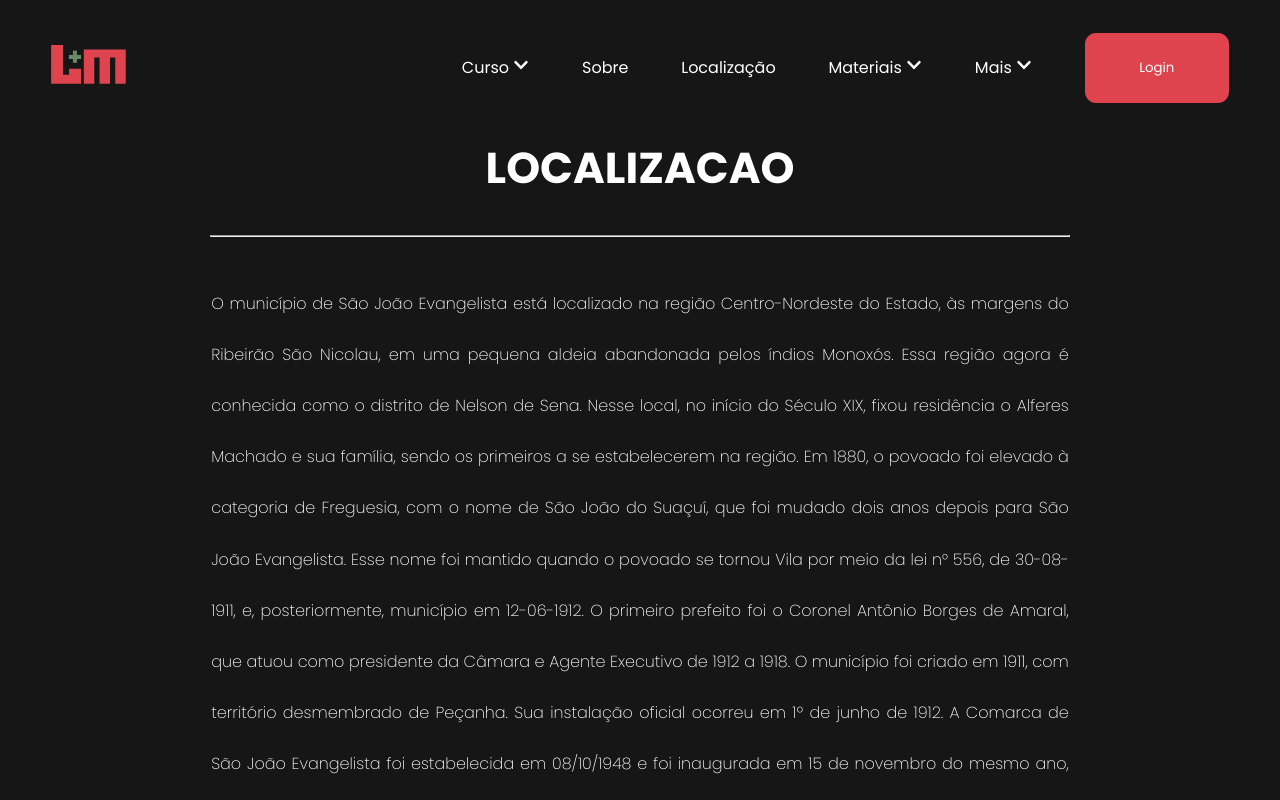
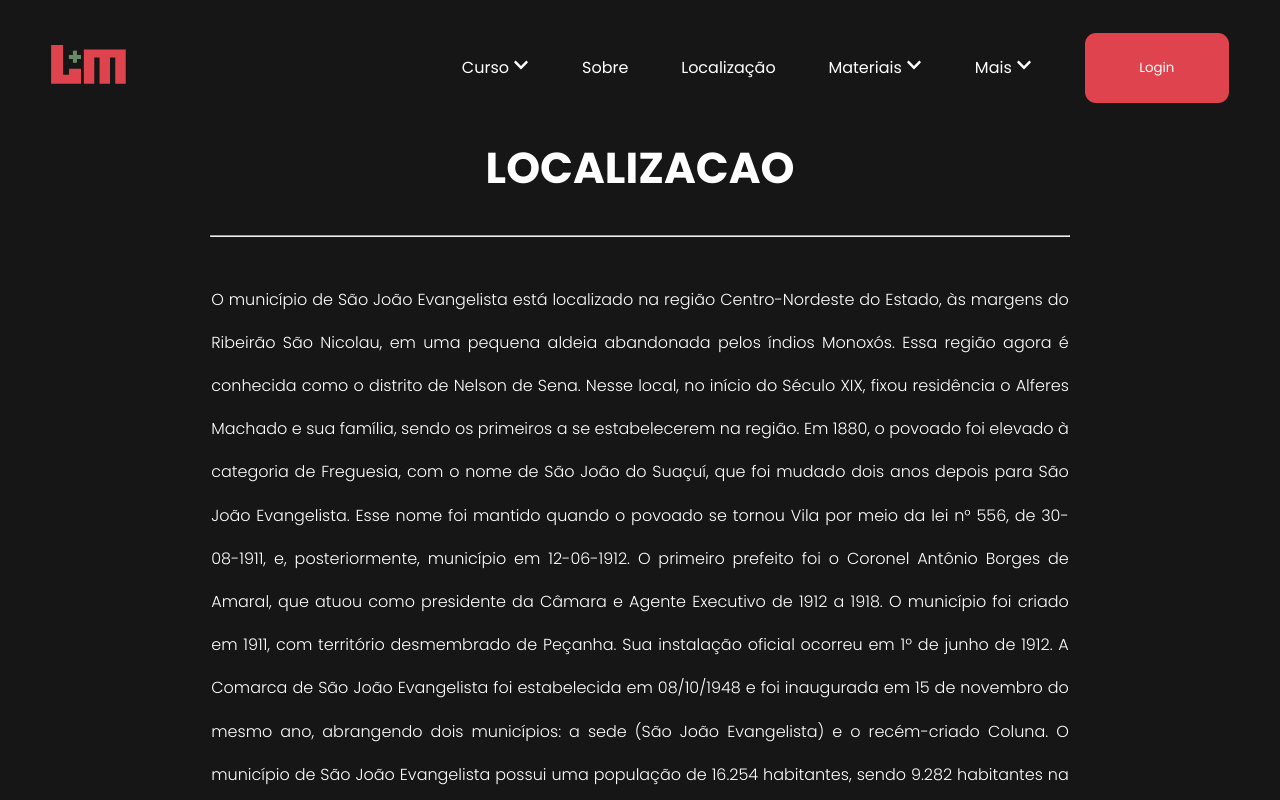
Before and after one commit to IesusEmanuel/LicenciaturaNew, a React (Vite) app: page /localizacao in a window 1280 px wide. Shown: the top 800 px of the page. Built offline with nearby package versions, Linux system fonts and the light colour scheme.

Commit message:
Alterações - Cursos e Disciplinas

```diff
--- a/src/components/incorporates/disciplina.jsx
+++ b/src/components/incorporates/disciplina.jsx
@@ -14,6 +14,8 @@ const Container = styled.div`
   border-radius: 1rem;
   @media Screen and (max-width: 1080px) {
     width: 87%;
+    height: 70%;
+    padding: 1.6rem 1rem;
   }
   `;
 
--- a/src/components/modelo.jsx
+++ b/src/components/modelo.jsx
@@ -45,13 +45,12 @@ const Content = styled.span`
   width: 67%;
   margin: .33rem auto;
   text-align: justify;
-  line-height: 3.2rem;
-  font-weight: 200;
+  line-height: 2.7rem;
+  font-weight: 300;
 
   @media Screen and (max-width: 1080px) {
-    line-height: 2.08rem;
+    line-height: 1.8rem;
     width: 80%;
-    font-weight: 300;
   }
 `;
 
@@ -99,13 +98,15 @@ const ContainerCursos = styled.div`
 
 const TextCurso = styled.span`
   color: white;
-  lineHeight: 2.7rem;
-  fontWeight: 300;
+  line-height: 2.7rem;
+  font-weight: 300;
+  text-align: justify;
   @media Screen and (max-width: 1080px) {
     text-align: justify;
     line-height: 1.8rem;
   }
 `;
+
 const Hr = styled.hr`
   width: 67%;
   @media Screen and (max-width: 1080px) {
```
